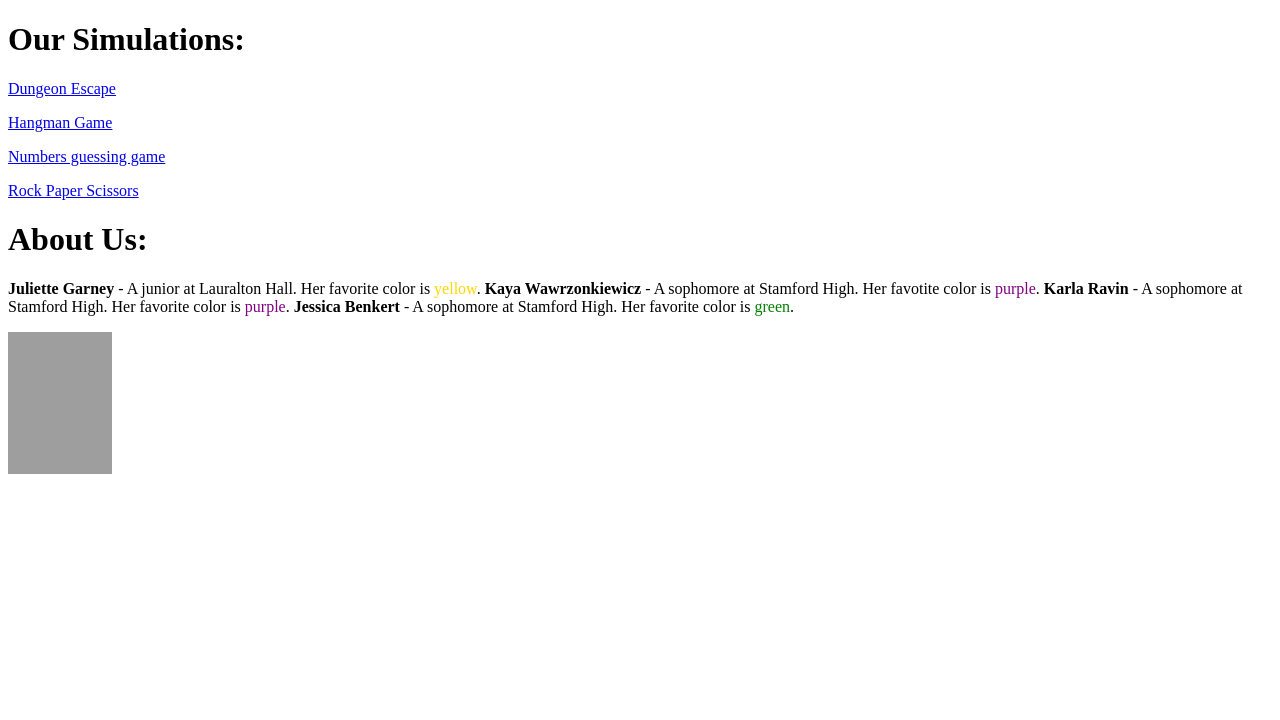
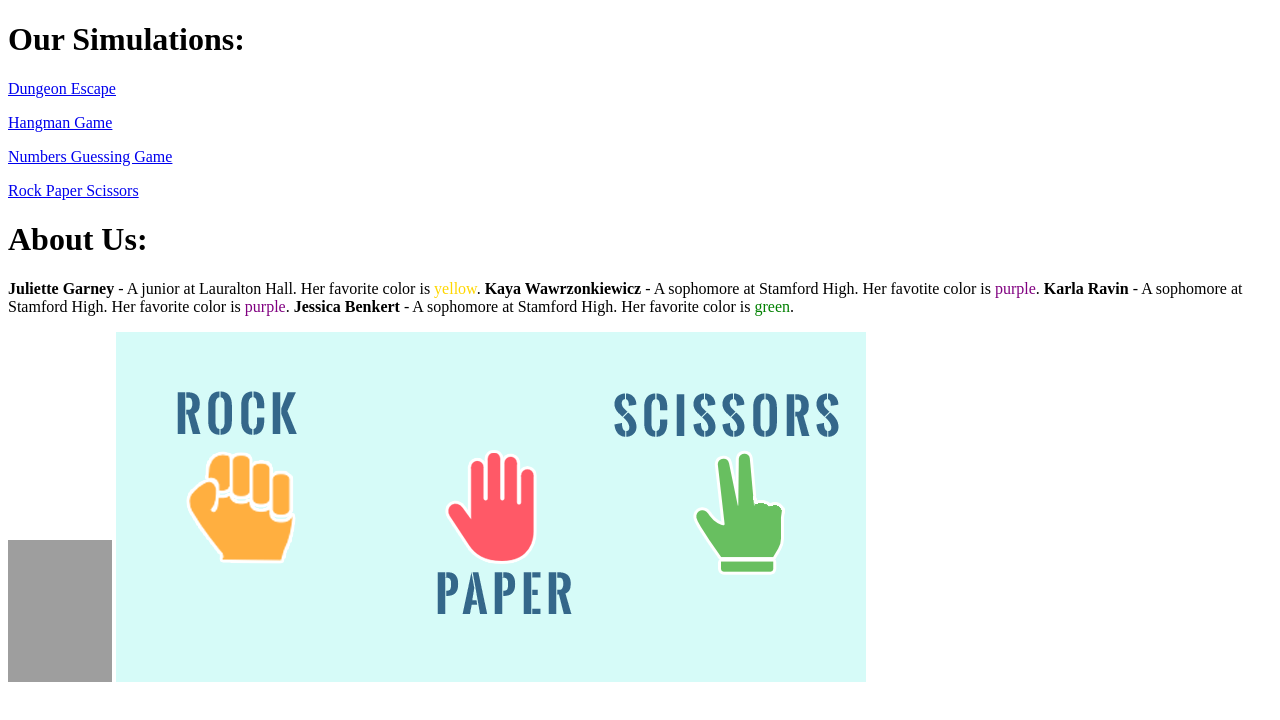
Before and after one commit to gwcNorwalk/gwcNorwalk.github.io, a plain HTML site: page index.html in a window 1280 px wide. Drawn offline with Linux system fonts and the light colour scheme; grey boxes are pictures that could not be loaded.

Commit message:
Update index.html

```diff
--- a/index.html
+++ b/index.html
@@ -12,15 +12,16 @@
 
 <p><a href="https://repl.it/@jgarvey19/Hangman-2" target="_blank"> Hangman Game</a></p>
 
-<p><a href="http://www.codeskulptor.org/#user43_NT9L01Aldp_5.py" target="_blank">Numbers guessing game</a></p>
+<p><a href="http://www.codeskulptor.org/#user43_qGBgypkgIa_5.py" target="_blank">Numbers Guessing Game</a></p>
 
 <p><a href="https://repl.it/@jgarvey19/Rock-Paper-Scissors" target="_blank"> Rock Paper Scissors</a></p>
+
 
 <h1>About Us:</h1>
 <p><b>Juliette Garney</b> - A junior at Lauralton Hall. Her favorite color is <w style= "color: gold;">yellow</w>. <b>Kaya Wawrzonkiewicz</b> - A sophomore at Stamford High. Her favotite color is <w style= "color: purple;">purple</w>. <b>Karla Ravin</b> - A sophomore at Stamford High. Her favorite color is <w style= "color: purple;">purple</w>. <b>Jessica Benkert</b> - A sophomore at Stamford High. Her favorite color is<w style= "color: green;"> green</w>. </p>
 
 <img src="https://media.giphy.com/media/zf89ZN93rmNk4/giphy.gif" alt="media.giphy.com" style="width:104px;height:142px;">
-
+<img src="img_rockpaperscissors.jpg">
 
 </body>
 </html>
```
